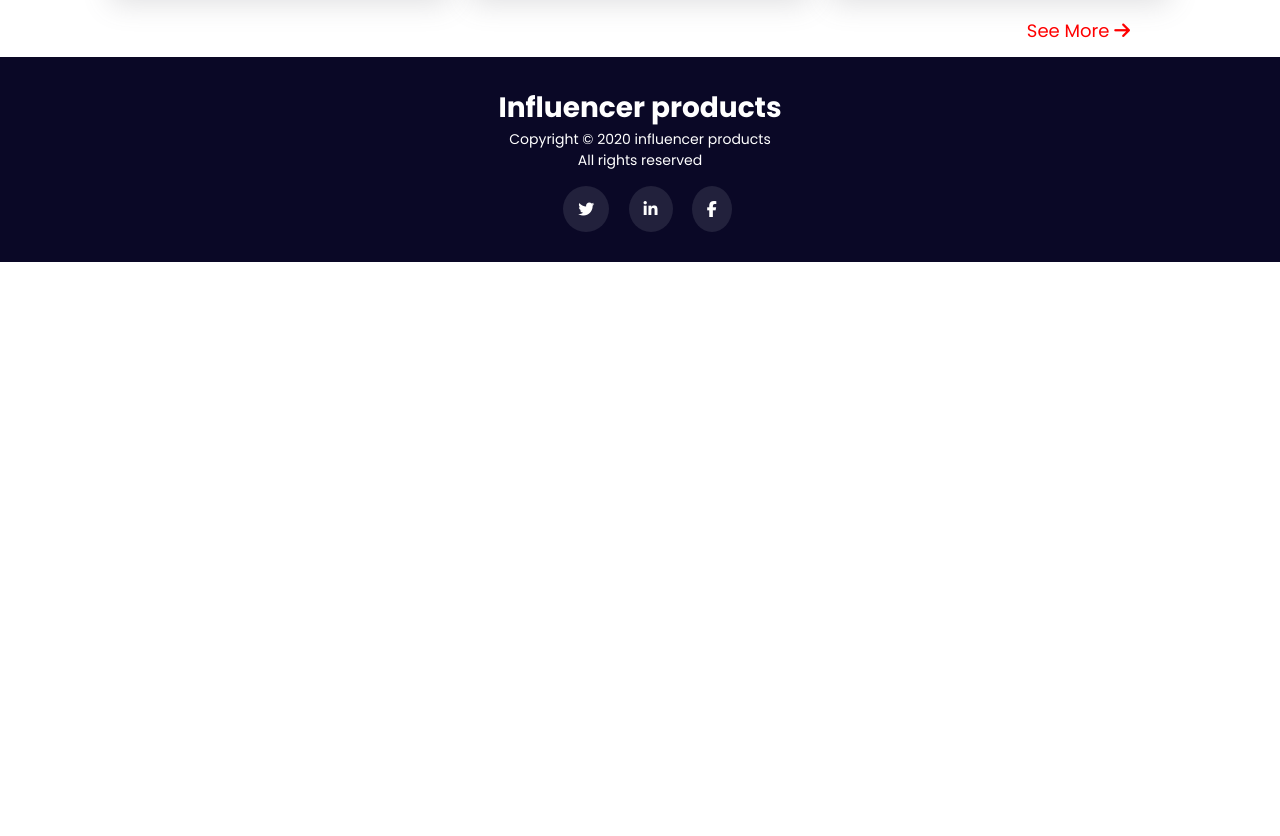
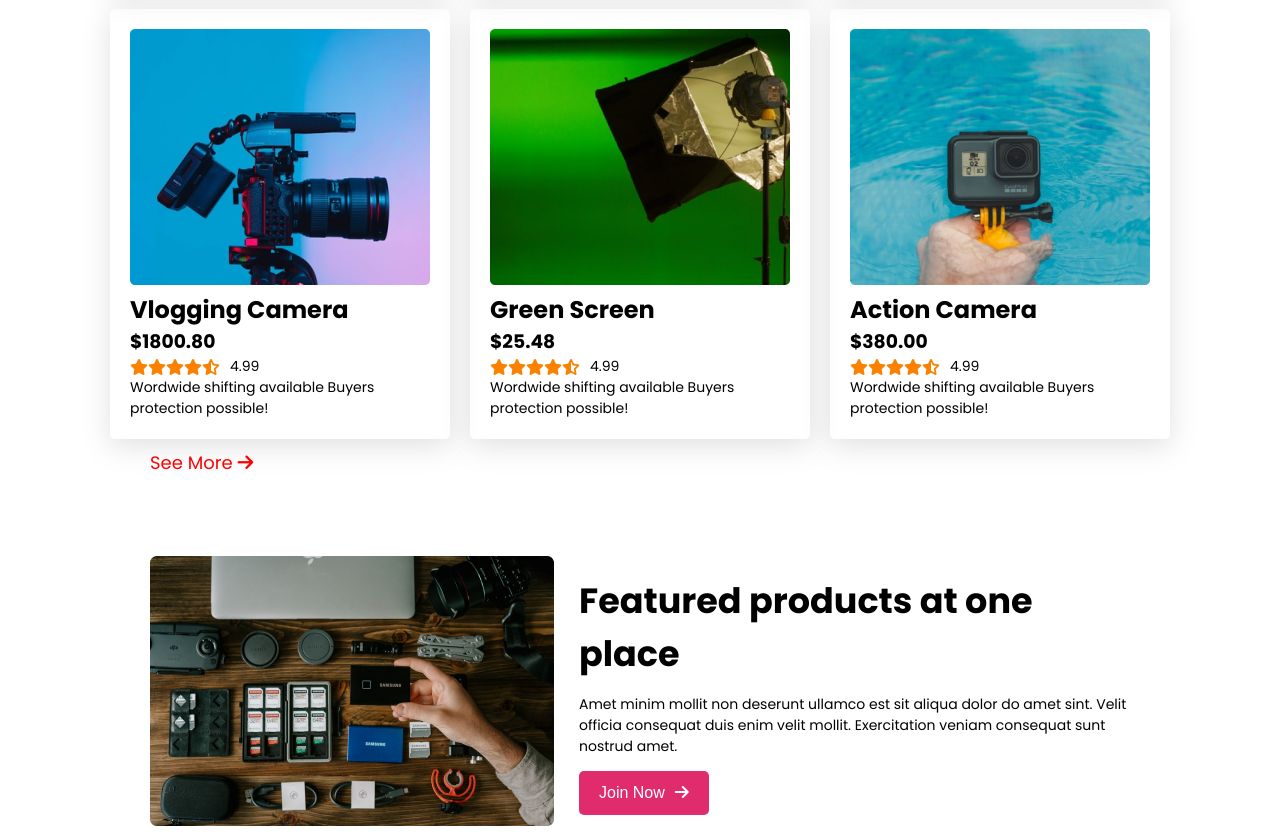
Before and after one commit to rejverahman/Influencer-Gear, a plain HTML site: page index.html in a window 1280 px wide. Shown: the part 1544-2380 px from the top of the page. Before the commit the page ends 1806 px from the top, so only its background shows below. Drawn offline with Linux system fonts and the light colour scheme.

Commit message:
Add files via upload

```diff
--- a/index.html
+++ b/index.html
@@ -205,6 +205,69 @@
                     <p>Wordwide shifting available
                         Buyers protection possible!</p>
                 </div>
+                <div class="blog">
+                    <div class="blogimage">
+                        <img src="images/camera.png" alt="">
+                    </div>
+                    <div class="blogtitle">
+                        <h2>Vlogging Camera</h2>
+                    </div>
+                    <div class="blogprice">
+                        <h3>$1800.80</h3>
+                    </div>
+                    <div class="blograting">
+                        <i class="fas fa-star"></i>
+                        <i class="fas fa-star"></i>
+                        <i class="fas fa-star"></i>
+                        <i class="fas fa-star"></i>
+                        <i class="fas fa-star-half-alt"></i>
+                        <p>4.99</p>
+                    </div>
+                    <p>Wordwide shifting available
+                        Buyers protection possible!</p>
+                </div>
+                <div class="blog">
+                    <div class="blogimage">
+                        <img src="images/single-light.png" alt="">
+                    </div>
+                    <div class="blogtitle">
+                        <h2>Green Screen</h2>
+                    </div>
+                    <div class="blogprice">
+                        <h3>$25.48</h3>
+                    </div>
+                    <div class="blograting">
+                        <i class="fas fa-star"></i>
+                        <i class="fas fa-star"></i>
+                        <i class="fas fa-star"></i>
+                        <i class="fas fa-star"></i>
+                        <i class="fas fa-star-half-alt"></i>
+                        <p>4.99</p>
+                    </div>
+                    <p>Wordwide shifting available
+                        Buyers protection possible!</p>
+                </div>
+                <div class="blog">
+                    <div class="blogimage">
+                        <img src="images/action.png" alt="">
+                    </div>
+                    <div class="blogtitle">
+                        <h2>Action Camera</h2>
+                    </div>
+                    <div class="blogprice">
+                        <h3>$380.00</h3>
+                    </div>
+                    <div class="blograting">
+                        <i class="fas fa-star"></i>
+                        <i class="fas fa-star"></i>
+                        <i class="fas fa-star"></i>
+                        <i class="fas fa-star"></i>
+                        <i class="fas fa-star-half-alt"></i>
+                        <p>4.99</p>
+                    </div>
+                    <p>Wordwide shifting available
+                        Buyers protection possible!</p>
+                </div>
             </div>
             <a class="seemore" href="">See More <i class="fas fa-arrow-right"></i> </a>
 
@@ -214,14 +277,19 @@
         <section id="featured">
             <div class="featured-iteam">
                 <div>
-
+                    <img src="images/gear.png" alt="">
+                </div>
+                <div class="featured-information">
+                    <h2>Featured products at one place</h2>
+                    <p>Amet minim mollit non deserunt ullamco est sit aliqua dolor do amet sint. Velit officia consequat duis enim velit mollit. Exercitation veniam consequat sunt nostrud amet.</p>
+                    <button><a href="">Join Now<i class="fas fa-arrow-right"></i></a></button>
                 </div>
             </div>
         </section>
     </main>
     <footer>
         <h3 class="section-title">Influencer products</h3>
-        <p>Copyright © 2020  influencer products <br>All rights reserved </p>
+        <p>Copyright © 2020 influencer products <br>All rights reserved </p>
         <a href="https://twitter.com/mdrejverahman" target="_blank"><i class="fab fa-twitter"></i></a>
         <a href="https://www.facebook.com/wp.rejverahman/" target="_blank"><i class="fab fa-linkedin-in"></i></a>
         <a href="https://www.linkedin.com/in/rejverahman/" target="_blank"><i class="fab fa-facebook-f"></i></a>
--- a/style.css
+++ b/style.css
@@ -16,7 +16,6 @@ p{
 button{
     background-color: #E02C6D;
     padding: 13px 20px;
-    margin-top:10px;
     border: none;
     border-radius: 5px;
 }
@@ -132,16 +131,32 @@ hr{
 }
 
 .blograting p{
-    margin: 0px 0px 4px 10px!important;
+    margin: 0px 0px 0px 10px!important;
 }
 
 .seemore{
     text-decoration: none;
     font-size: 18px;
     color: red;
-    float:right;
     padding: 10px 80px;
     margin-bottom: 20px;
+}
+
+/* Featured Section Style */
+
+.featured-iteam{
+    display: grid;
+    grid-template-columns: 1fr 2fr ;
+    justify-items: center;
+    align-items: center;
+    padding: 80px 80px;
+}
+.featured-information{
+    padding-left: 25px;
+}
+.featured-information h2{
+    font-size: 35px;
+    margin: 0px;
 }
 
 /* Footer Style */
@@ -152,7 +167,7 @@ footer{
     color: white;
     text-align: center;
 }
-footer h3, p{
+footer h3{
     margin: 0px;
 }
 footer .fab{
@@ -196,6 +211,10 @@ footer .fab{
         grid-template-columns: repeat(1,1fr);
         padding: 0px;
     }
+    .featured-iteam{
+        grid-template-columns: repeat(1,1fr);
+        padding: 0px;
+    }
 }
 /* Tablet View  */
 @media only screen and (min-width:680px) and (max-width:990px){
```
